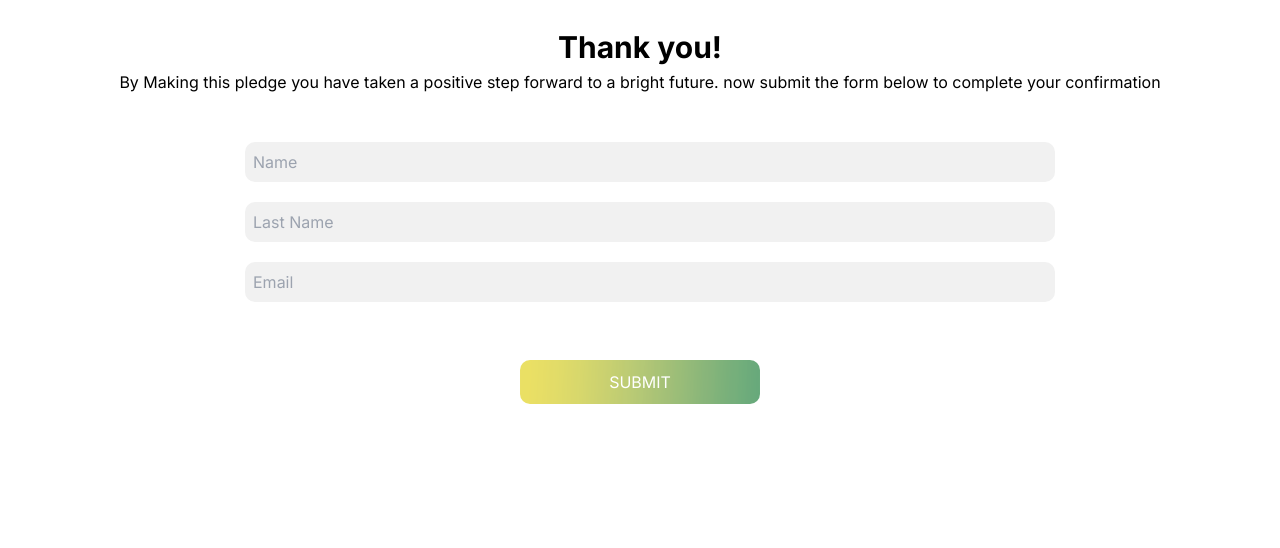
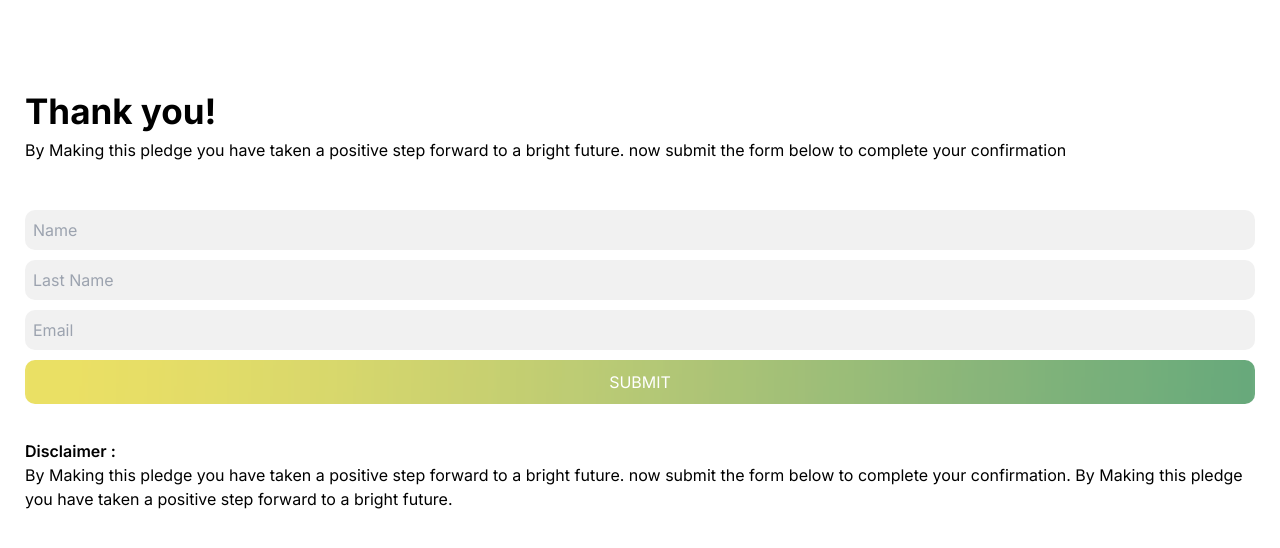
Before and after one commit to rohitvishin/Rothamsted, a Next.js app: page /thankyou in a window 1280 px wide. Shown: the top 548 px of the page. Built offline with nearby package versions, Linux system fonts and the light colour scheme.

Commit message:
thankyou form

```diff
--- a/app/constant/sheets.tsx
+++ /dev/null
@@ -1,25 +0,0 @@
-import { JWT } from "google-auth-library";
-import { GoogleSpreadsheet } from "google-spreadsheet";
-
-export const accessSpreadsheet=async()=>{
-    const serviceAccountAuth = new JWT({
-        // env var values here are copied from service account credentials generated by google
-        // see "Authentication" section in docs for more info
-        email: '',
-        key: "",
-        scopes: [
-          'https://www.googleapis.com/auth/spreadsheets',
-        ],
-      });
-    const doc = new GoogleSpreadsheet('1_WGUR22JDH9QjsUfW_GPFd_b2k2yYqyTHsHwTIW7jbY',serviceAccountAuth);
-
-    // Load the spreadsheet
-    await doc.loadInfo();
-
-    // Access a specific sheet
-    const sheet = doc.sheetsByIndex[0];
-
-    // Fetch rows from the sheet
-    const rows = await sheet.getRows();
-    return rows;
-}
--- a/app/globals.css
+++ b/app/globals.css
@@ -123,7 +123,7 @@ body{
 
 .button-container {
   text-align: center;
-  padding-top: 3rem;
+  padding-top: 10px;
   width: 100%;
 }
 .background{
@@ -150,7 +150,7 @@ body{
 input {
   background-color: #f1f1f1;
   padding: 8px;
-  margin: 10px;
+  margin-top: 10px;
   font-size: 16px;
   width: 100%;
   border-radius: 10px;
--- a/app/thankyou/page.tsx
+++ b/app/thankyou/page.tsx
@@ -33,14 +33,14 @@ export default function Thankyou() {
     <div
       className="background"
       style={{
+        marginTop:60,
         backgroundColor: "#fff",
         display: "flex",
         flexDirection: "column",
-        alignItems: "center",
         padding: 25,
       }}
     >
-      <p style={{ fontSize: "30px", fontWeight: "bold" }}>Thank you!</p>
+      <p style={{ fontSize: "35px", fontWeight: "bold" }}>Thank you!</p>
       <p>
         By Making this pledge you have taken a positive step forward to a bright
         future. now submit the form below to complete your confirmation
@@ -64,7 +64,7 @@ export default function Thankyou() {
             padding: "10px",
             backgroundRepeat: "no-repeat",
             backgroundSize: "cover",
-            width: 240,
+            width: '100%',
             color:'#fff'
           }}
           onClick={process ? undefined : handleSubmit}
@@ -72,6 +72,13 @@ export default function Thankyou() {
           {process ? 'processing..' : 'SUBMIT'}
         </button>
       </div>
+      <p style={{marginTop:35}}>
+        <h3 style={{fontWeight:600}}>Disclaimer :</h3>
+        By Making this pledge you have taken a positive step forward to a bright
+        future. now submit the form below to complete your confirmation.
+        By Making this pledge you have taken a positive step forward to a bright
+        future.
+      </p>
     </div>
   );
 }
```
